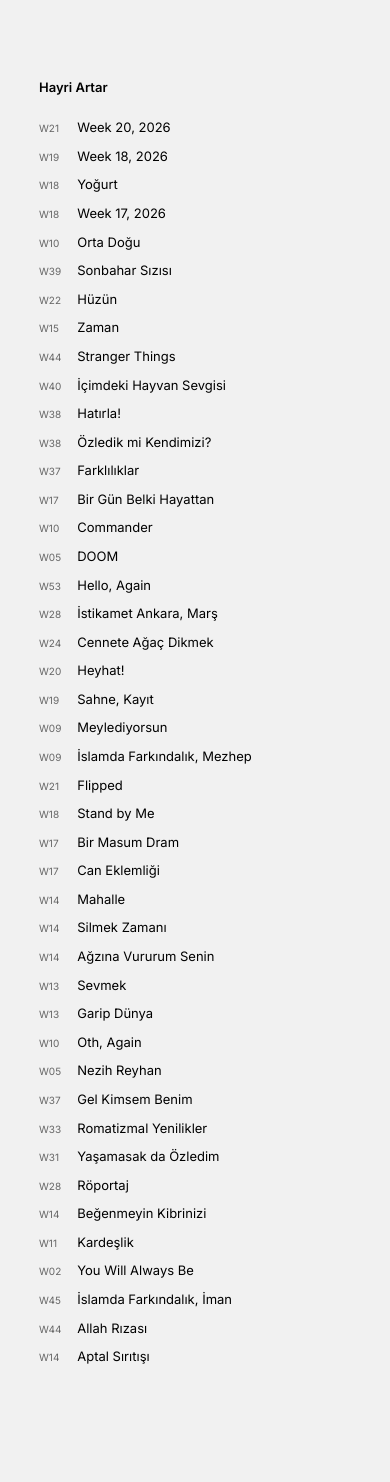
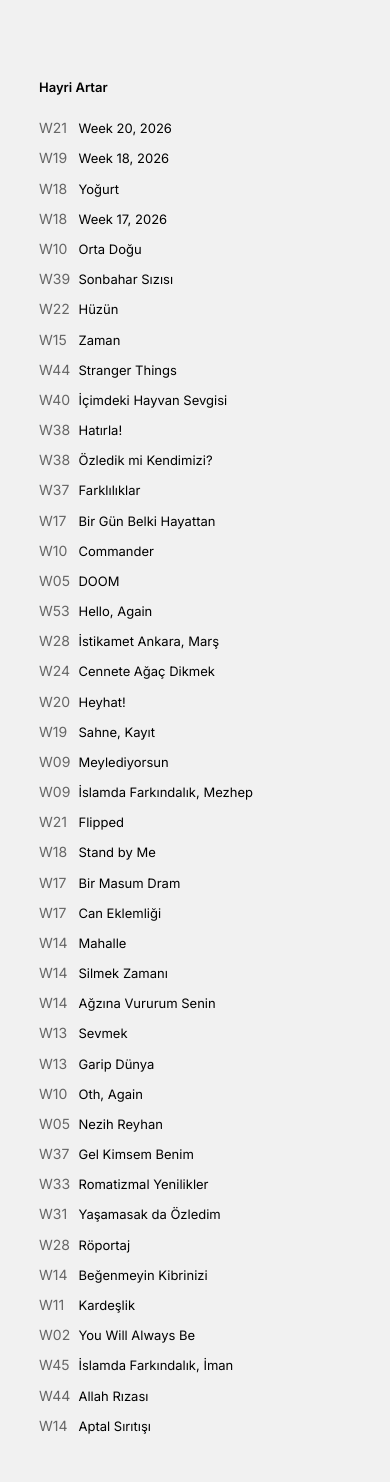
Before and after one commit to hayriartar/hayriartar.github.io, a Jekyll site: the page built from index.html, in a window 390 px wide. Built offline with Jekyll 4.4.1, drawn with Linux system fonts in a browser that asks for light colours; before the commit the page ends 1412 px from its top, so only the background shows below that.

Commit message:
Adjust width and font size of post-week class

```diff
--- a/assets/css/custom.css
+++ b/assets/css/custom.css
@@ -136,7 +136,8 @@ h1 {
 
 
     .post-week {
-        width: 4ch;
+        width: 3ch;
+        font-size:14px;
         position: static;
         margin-right: 1rem;
         flex-shrink: 0;
```
